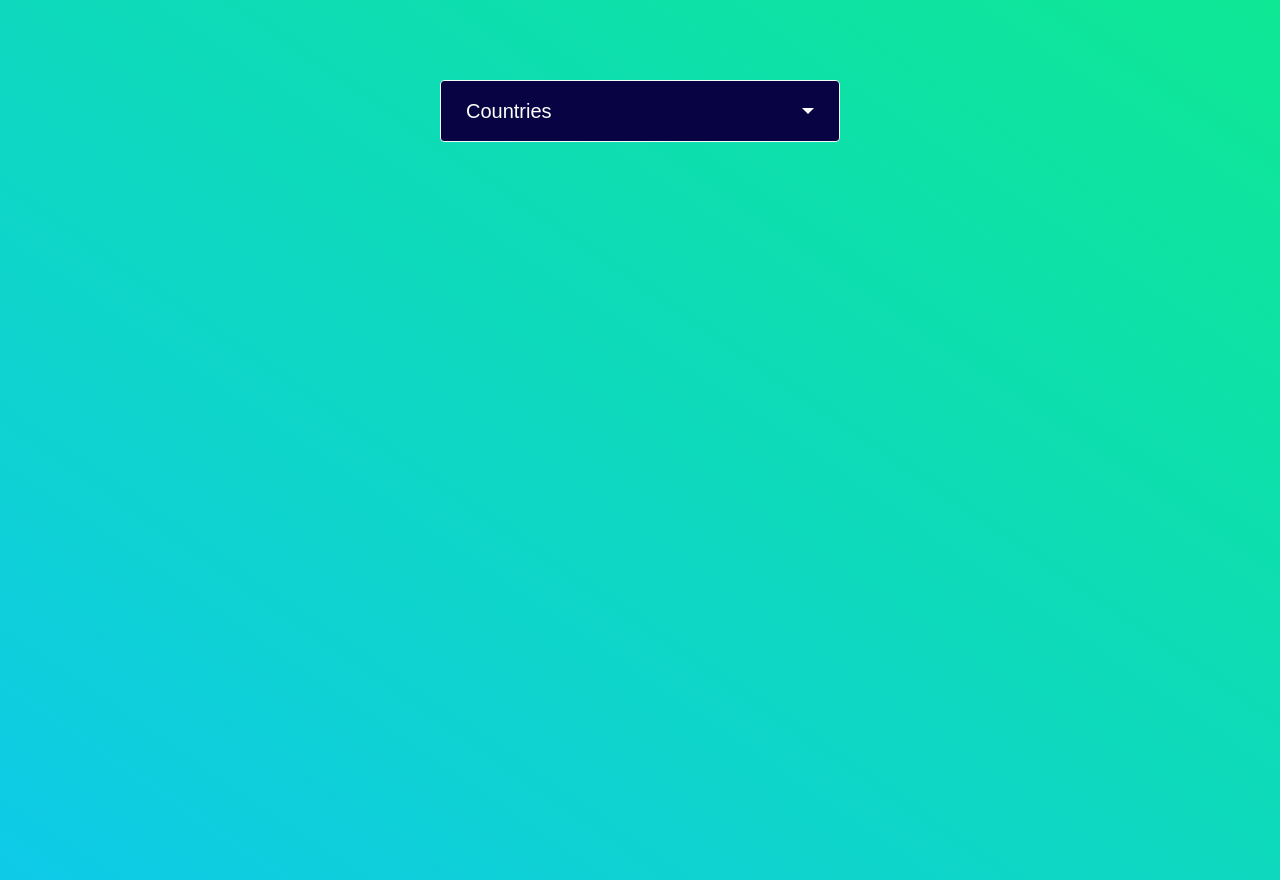
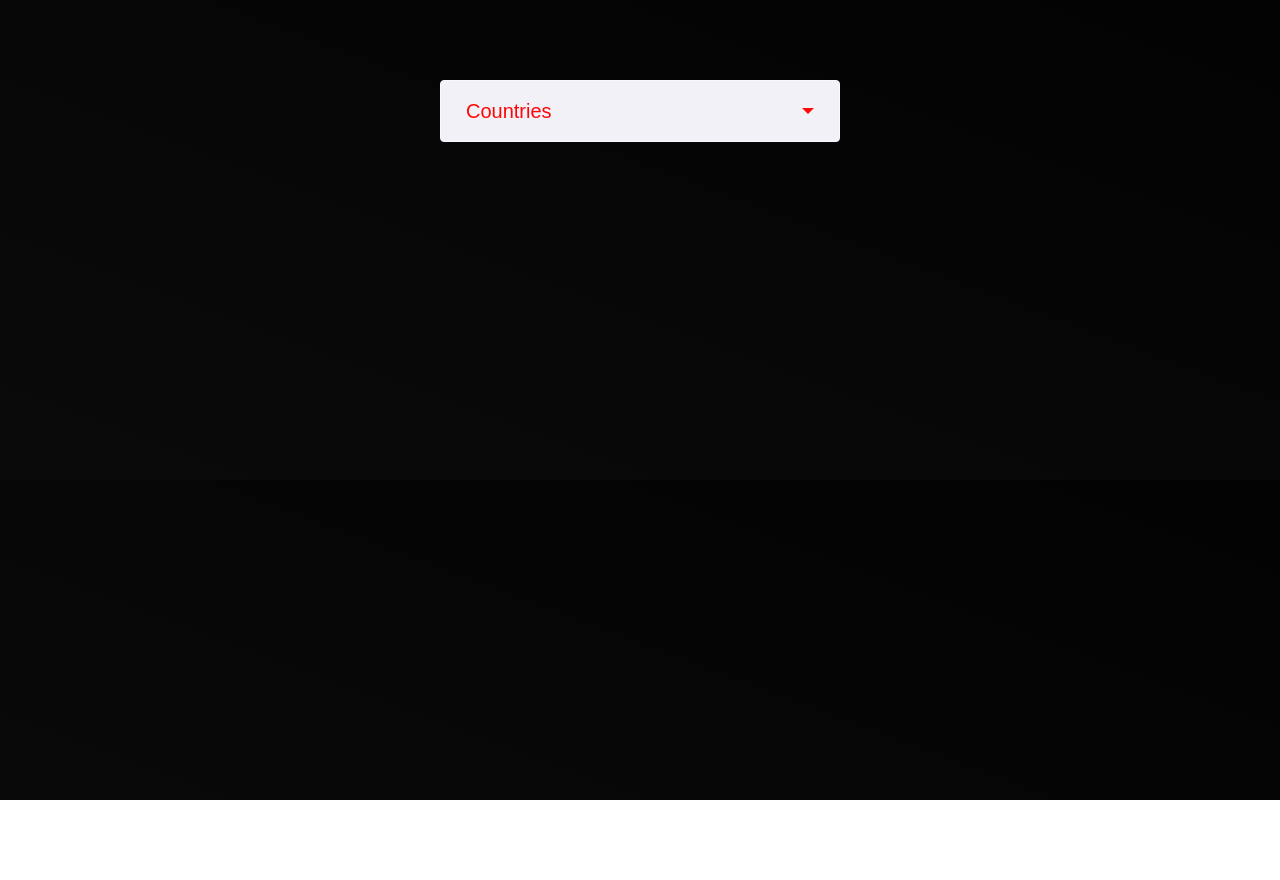
Before and after one commit to lsja/Search-bar, a plain HTML site: page index.html in a window 1280 px wide. After the commit the page ends 800 px from the top, so only its background shows below. Drawn offline with nearby package versions, Linux system fonts and the light colour scheme.

Commit message:
Update style.css

```diff
--- a/css/style.css
+++ b/css/style.css
@@ -5,8 +5,8 @@ body{
     font-family: arial;
     font-size: 16px;
     margin: 0;
-    background: linear-gradient(to right top, #0ecae8, #0ee894);
-    min-height: 100vh;
+    background: linear-gradient(to right top, #0a0a0a, #030303);
+    min-height: 50vh;
 }
 
 .search_select_box{
@@ -17,8 +17,8 @@ body{
 width: 100%;
 }
 .search_select_box button{
-    background-color: #080342 !important ;
+    background-color: #f1f1f7 !important ;
     padding: 15px 25px;
-    color: #fff !important;
+    color: rgb(255, 7, 7) !important;
     font-size: 20px;
 }
```
